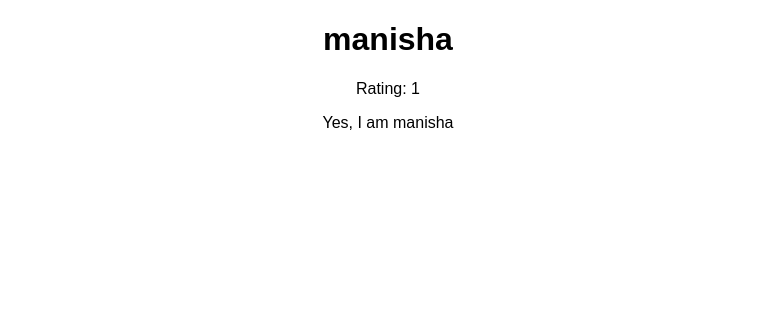
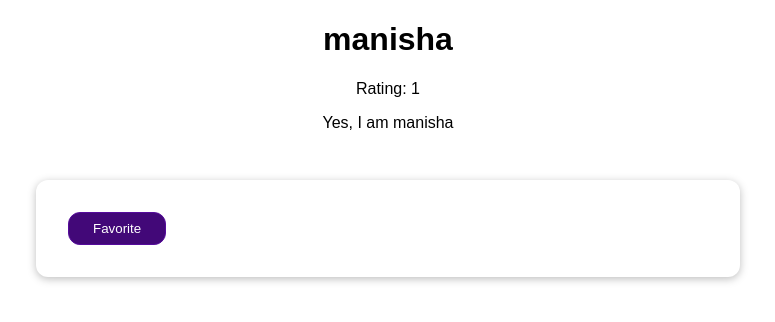
Before and after one commit to mnshpthk333-tech/feedback, a Django app: page /reviews/1 in a window 1280 px wide. Shown: the top 322 px of the page, without its empty margins (252-1027 px from the left). Run offline with Django 5.2, Linux system fonts and the light colour scheme; data comes from the database, SQL or seed files in the repository; both versions use the stored data as it was after the commit.

Commit message:
session enables
session will also be recorded now

```diff
--- a/reviews/templates/reviews/single_review.html
+++ b/reviews/templates/reviews/single_review.html
@@ -8,4 +8,9 @@ Single page details
 <h1>{{ review.user_name }}</h1>
 <p>Rating: {{ review.rating }}</p>
 <p>{{ review.review_text }}</p>
+<form action="/reviews/favorite" method="POST">
+<input type="hidden" name="review_id" value="{{ review.id }}">
+{% csrf_token %}
+<button>Favorite</button>
+</form>
 {% endblock %}
--- a/reviews/urls.py
+++ b/reviews/urls.py
@@ -5,5 +5,6 @@ urlpatterns = [
     path('', views.ReviewView.as_view()),
     path('thank-you', views.ThankYou.as_view()),
     path("reviews", views.ReviewList.as_view()),
+    path("reviews/favorite",views.AddFavoriteView.as_view()),
     path("reviews/<int:pk>", views.SingleReview.as_view())
 ]
--- a/reviews/views.py
+++ b/reviews/views.py
@@ -35,3 +35,10 @@ class ReviewList(ListView):
 class SingleReview(DetailView):
     template_name="reviews/single_review.html"
     model = Review
+
+
+class AddFavoriteView(View):
+    def post(self, request):
+        review_id = request.POST["review_id"]
+        request.session["favorite_review"] = review_id
+        return HttpResponseRedirect("/reviews/"+review_id)
```
Also changed, not shown: db.sqlite3.
